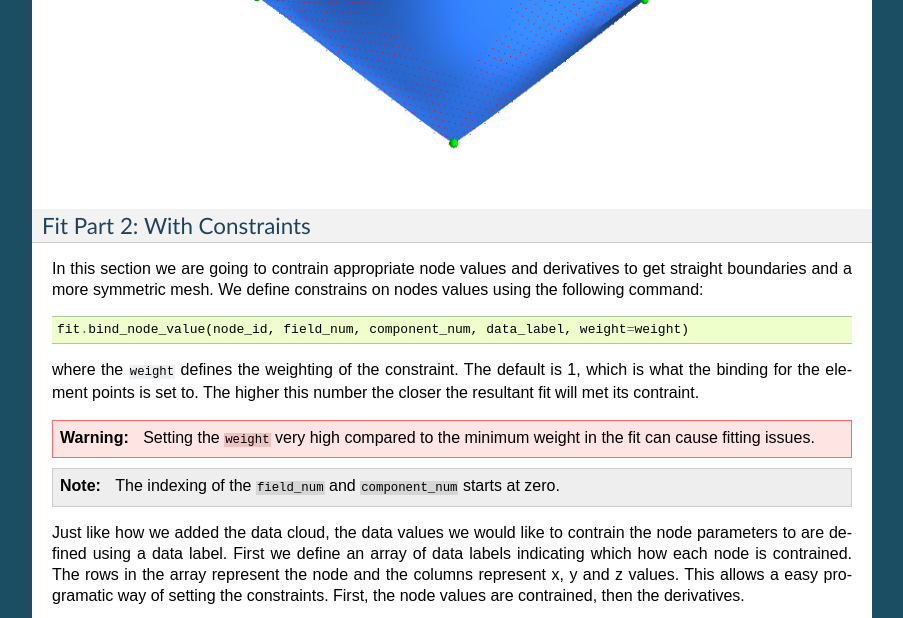
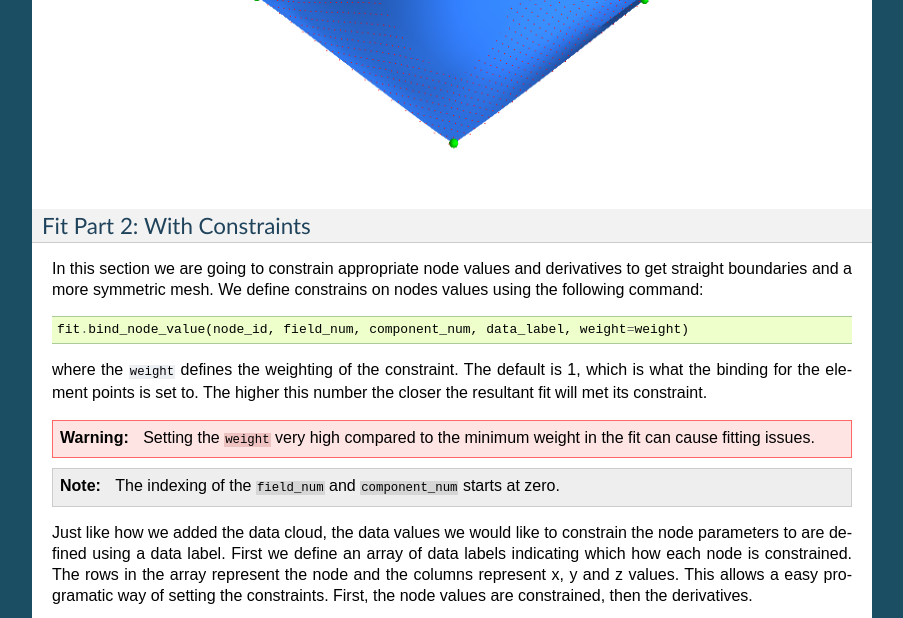
Before and after one commit to duanemalcolm/morphic, a Sphinx documentation site: the page built from doc/tutorial_2d.rst, in a window 1280 px wide and 900 px high, scrolled down 4220 px, cut to the strip 0-618 px from the top of the window. Shown: the whole strip, without its empty margins (198-1101 px from the left). Built offline with Sphinx 7.4.7, drawn with Linux system fonts in a browser that asks for light colours; some of the changed text lies outside the part shown.

Commit message:
Fixed shocking spelling of constrain...

```diff
--- a/doc/tutorial_2d.rst
+++ b/doc/tutorial_2d.rst
@@ -179,7 +179,7 @@
 Fit Part 2: With Constraints
 ----------------------------
 
-In this section we are going to contrain appropriate node values and
+In this section we are going to constrain appropriate node values and
 derivatives to get straight boundaries and a more symmetric mesh. We
 define constrains on nodes values using the following command:
 
@@ -189,7 +189,7 @@
 
 where the ``weight`` defines the weighting of the constraint. The default
 is 1, which is what the binding for the element points is set to. The
-higher this number the closer the resultant fit will met its contraint.
+higher this number the closer the resultant fit will met its constraint.
 
 .. warning::
 
@@ -201,11 +201,11 @@
     The indexing of the ``field_num`` and ``component_num`` starts at zero.
 
 Just like how we added the data cloud, the data values we would like to
-contrain the node parameters to are defined using a data label. First we
+constrain the node parameters to are defined using a data label. First we
 define an array of data labels indicating which how each node is
-contrained. The rows in the array represent the node and the columns
+constrained. The rows in the array represent the node and the columns
 represent x, y and z values. This allows a easy programatic way of setting
-the constraints. First, the node values are contrained, then the derivatives.
+the constraints. First, the node values are constrained, then the derivatives.
 
 .. literalinclude:: ../examples/example_2d_fit_lse.py
     :start-after: # Fix node values [x, y, z, dz/dxi1, dz/dxi2]
```
Also changed, not shown: other parts of doc/tutorial_2d.rst (+6 -6 lines).
